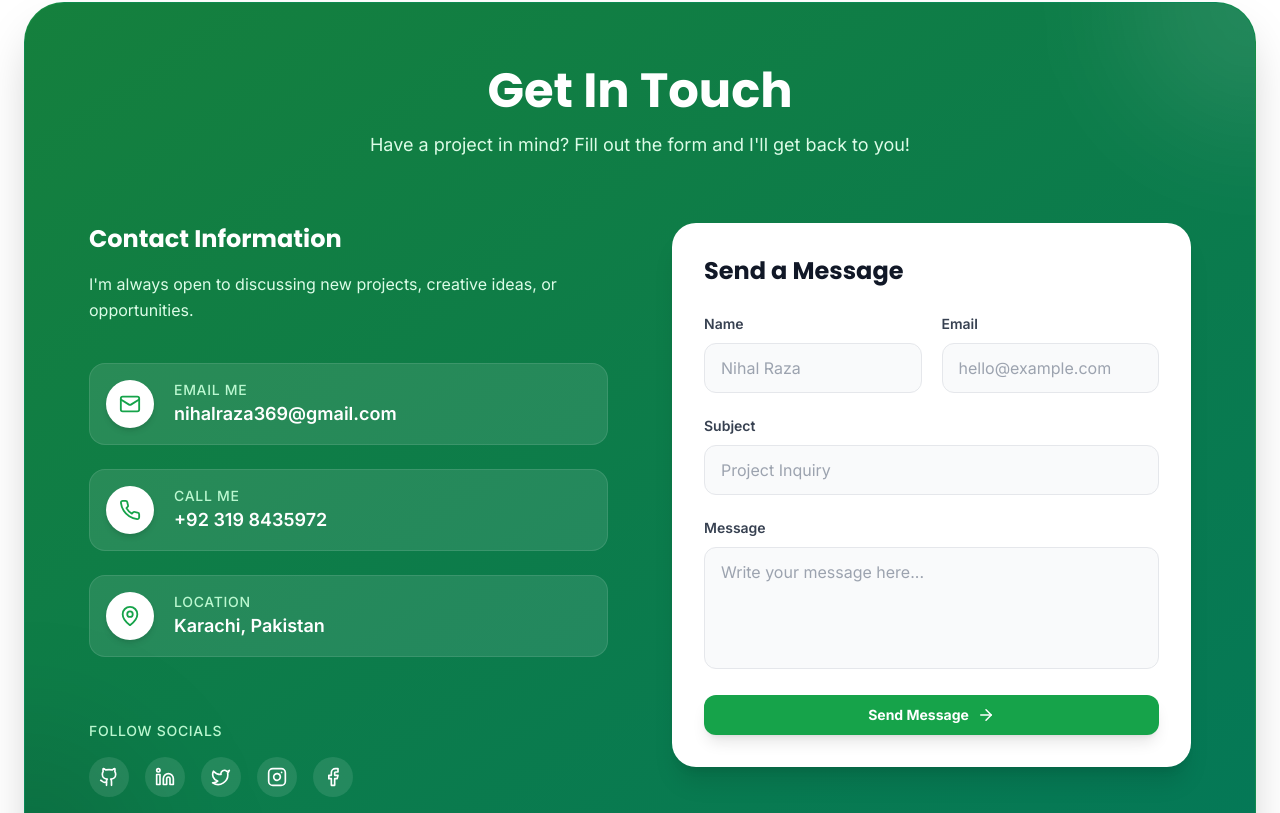
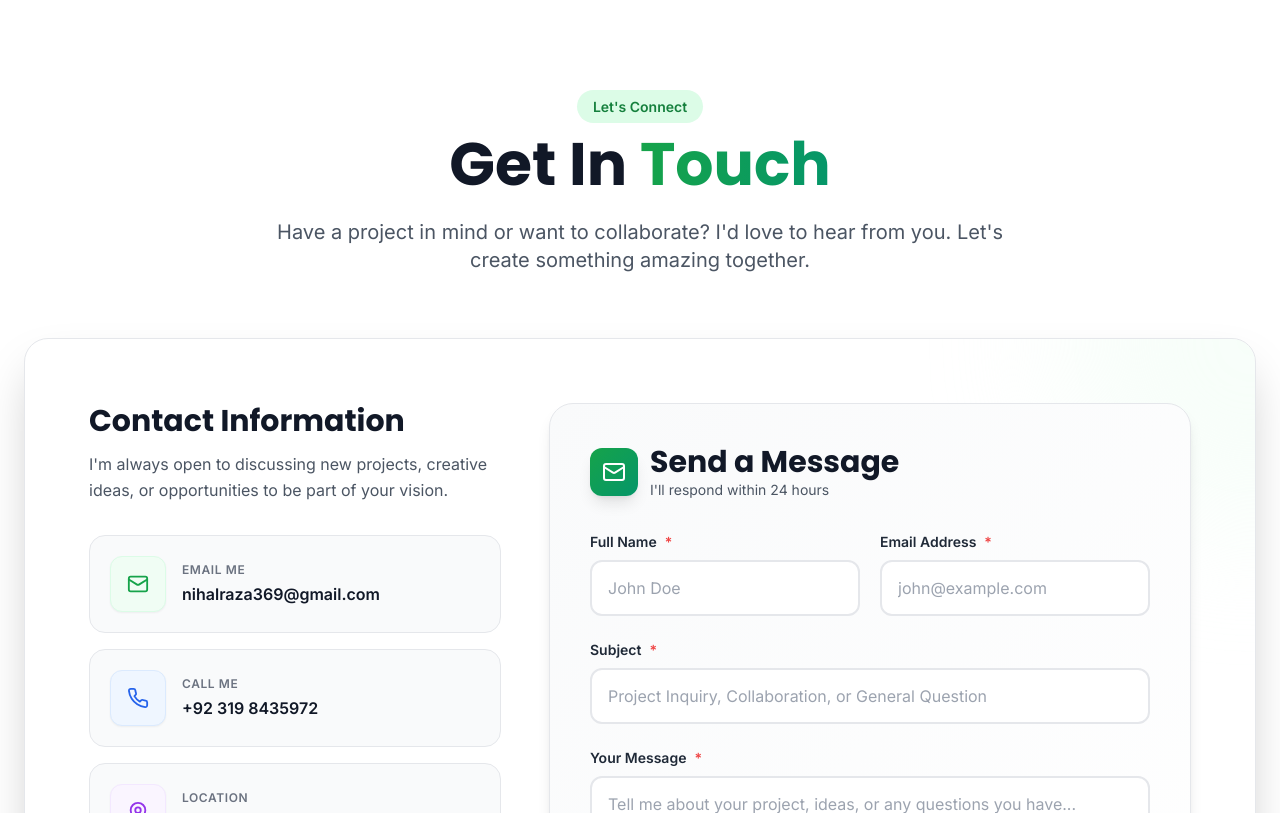
Before and after one commit to nihalraza369/My-Portfolio, a React (Vite) app: page / in a window 1280 px wide. Shown: the part 6727-7540 px from the top of the page. Built offline with nearby package versions, Linux system fonts and the light colour scheme.

Commit message:
enhance Contact component with improved layout, styling, and form validation

```diff
--- a/src/components/Contact.jsx
+++ b/src/components/Contact.jsx
@@ -81,75 +81,107 @@ const Contact = () => {
   };
 
   return (
-    <section className="py-16 lg:py-1" id="contact">
+    <section className="py-20 lg:py-24" id="contact">
       <div className="container mx-auto px-4 sm:px-6">
+
+        {/* Section Header */}
+        <motion.div
+          initial={{ opacity: 0, y: 20 }}
+          whileInView={{ opacity: 1, y: 0 }}
+          viewport={{ once: true }}
+          transition={{ duration: 0.5 }}
+          className="text-center mb-16"
+        >
+          <motion.div
+            initial={{ scale: 0 }}
+            whileInView={{ scale: 1 }}
+            viewport={{ once: true }}
+            transition={{ delay: 0.2, type: "spring", stiffness: 200 }}
+            className="inline-block mb-4"
+          >
+            <span className="bg-green-100 text-green-700 px-4 py-2 rounded-full text-sm font-semibold">
+              Let's Connect
+            </span>
+          </motion.div>
+          <h2 className="text-4xl md:text-5xl lg:text-6xl font-bold text-gray-900 mb-6">
+            Get In <span className="bg-gradient-to-r from-green-600 to-emerald-600 bg-clip-text text-transparent">Touch</span>
+          </h2>
+          <p className="text-lg md:text-xl text-gray-600 max-w-3xl mx-auto leading-relaxed">
+            Have a project in mind or want to collaborate? I'd love to hear from you. Let's create something amazing together.
+          </p>
+        </motion.div>
 
         <motion.div
           initial={{ opacity: 0, y: 30 }}
           whileInView={{ opacity: 1, y: 0 }}
           viewport={{ once: true }}
-          transition={{ duration: 0.6 }}
-          className="rounded-[2.5rem] shadow-2xl overflow-hidden relative border border-green-500/20 bg-gradient-to-br from-green-700 to-emerald-700"
+          transition={{ duration: 0.6, delay: 0.2 }}
+          className="rounded-3xl shadow-2xl overflow-hidden relative border border-gray-200 bg-white"
         >
           {/* Background Patterns */}
-          <div className="absolute top-0 right-0 w-64 h-64 bg-white/10 rounded-full blur-3xl -translate-y-1/2 translate-x-1/2 pointer-events-none"></div>
-          <div className="absolute bottom-0 left-0 w-64 h-64 bg-black/10 rounded-full blur-3xl translate-y-1/2 -translate-x-1/2 pointer-events-none"></div>
+          <div className="absolute top-0 right-0 w-96 h-96 bg-green-50 rounded-full blur-3xl -translate-y-1/2 translate-x-1/2 pointer-events-none opacity-50"></div>
+          <div className="absolute bottom-0 left-0 w-96 h-96 bg-emerald-50 rounded-full blur-3xl translate-y-1/2 -translate-x-1/2 pointer-events-none opacity-50"></div>
 
           <div className="p-6 sm:p-10 lg:p-16 relative z-10">
 
-            <div className="text-center mb-16">
-              <h2 className="text-3xl md:text-5xl font-bold text-white mb-4">
-                Get In Touch
-              </h2>
-              <p className="text-green-100 max-w-2xl mx-auto text-lg">
-                Have a project in mind? Fill out the form and I'll get back to you!
+            <div className="grid lg:grid-cols-5 gap-10 lg:gap-12 items-start">
+
+              {/* LEFT SIDE: INFO */}
+              <div className="lg:col-span-2 space-y-8">
+                <div>
+                  <h3 className="text-2xl md:text-3xl font-bold mb-3 text-gray-900">Contact Information</h3>
+                  <p className="text-gray-600 leading-relaxed text-base">
+                    I'm always open to discussing new projects, creative ideas, or opportunities to be part of your vision.
                   </p>
                 </div>
 
-            <div className="grid lg:grid-cols-2 gap-10 lg:gap-16 items-start">
-
-              {/* LEFT SIDE: INFO */}
-              <div className="space-y-10 text-white">
-                <div>
-                  <h3 className="text-2xl font-bold mb-4">Contact Information</h3>
-                  <p className="text-green-100 leading-relaxed">
-                    I'm always open to discussing new projects, creative ideas, or opportunities.
-                  </p>
-                </div>
-
-                <div className="space-y-6">
+                <div className="space-y-4">
                   {[
-                    { icon: Mail, title: 'Email Me', value: 'nihalraza369@gmail.com', link: 'mailto:nihalraza369@gmail.com' },
-                    { icon: Phone, title: 'Call Me', value: '+92 319 8435972', link: 'tel:+923198435972' },
-                    { icon: MapPin, title: 'Location', value: 'Karachi, Pakistan', link: '#' }
-                  ].map((item, index) => (
+                    { icon: Mail, title: 'Email Me', value: 'nihalraza369@gmail.com', link: 'mailto:nihalraza369@gmail.com', color: 'green' },
+                    { icon: Phone, title: 'Call Me', value: '+92 319 8435972', link: 'tel:+923198435972', color: 'blue' },
+                    { icon: MapPin, title: 'Location', value: 'Karachi, Pakistan', link: '#', color: 'purple' }
+                  ].map((item, index) => {
+                    const colorClasses = {
+                      green: 'bg-green-50 text-green-600 border-green-100 hover:bg-green-100',
+                      blue: 'bg-blue-50 text-blue-600 border-blue-100 hover:bg-blue-100',
+                      purple: 'bg-purple-50 text-purple-600 border-purple-100 hover:bg-purple-100'
+                    };
+                    return (
                       <a
                         key={index}
                         href={item.link}
-                      className="flex items-center space-x-5 p-4 rounded-2xl bg-white/10 hover:bg-white/20 border border-white/10 transition-all duration-300 hover:translate-x-2"
+                        className="flex items-center space-x-4 p-5 rounded-2xl bg-gray-50 hover:bg-gray-100 border border-gray-200 transition-all duration-300 hover:shadow-lg hover:-translate-y-1 group"
                       >
-                      <div className="h-12 w-12 flex items-center justify-center bg-white rounded-full text-green-600 shadow-md">
+                        <div className={`h-14 w-14 flex items-center justify-center ${colorClasses[item.color]} rounded-xl border transition-all duration-300 shadow-sm`}>
                           <item.icon size={22} />
                         </div>
-                      <div>
-                        <p className="text-sm font-medium text-green-200 uppercase tracking-wider">{item.title}</p>
-                        <p className="text-lg font-semibold">{item.value}</p>
+                        <div className="flex-1">
+                          <p className="text-xs font-semibold text-gray-500 uppercase tracking-wider mb-1">{item.title}</p>
+                          <p className="text-base font-semibold text-gray-900 group-hover:text-green-600 transition-colors">{item.value}</p>
                         </div>
                       </a>
-                  ))}
+                    );
+                  })}
                 </div>
 
-                <div className="pt-6">
-                  <p className="text-sm font-medium text-green-200 mb-4 uppercase tracking-wider">Follow Socials</p>
-                  <div className="flex gap-4 flex-wrap">
+                <div className="pt-4 border-t border-gray-200">
+                  <p className="text-sm font-semibold text-gray-700 mb-4 uppercase tracking-wide">Connect With Me</p>
+                  <div className="flex gap-3 flex-wrap">
                     {[
-                      { Icon: Github, href: 'https://github.com/nihalraza369/', label: 'GitHub' },
-                      { Icon: Linkedin, href: 'https://www.linkedin.com/in/nehal-nughman-0a3496375/', label: 'LinkedIn' },
-                      { Icon: Twitter, href: 'https://twitter.com/nihalraza369', label: 'Twitter' },
-                      { Icon: Instagram, href: 'https://instagram.com/dev_nehal_raza', label: 'Instagram' },
-                      { Icon: Facebook, href: 'https://www.facebook.com/profile.php?id=61553495939260', label: 'Facebook' }
-                    ].map(({ Icon, href, label }, i) => (
-                      <a key={i} href={href} target="_blank" rel="noopener noreferrer" aria-label={label} className="h-10 w-10 flex items-center justify-center rounded-full bg-white/10 hover:bg-white text-white hover:text-green-700 transition-all duration-300">
+                      { Icon: Github, href: 'https://github.com/nihalraza369/', label: 'GitHub', color: 'hover:bg-gray-900 hover:text-white' },
+                      { Icon: Linkedin, href: 'https://www.linkedin.com/in/nehal-nughman-0a3496375/', label: 'LinkedIn', color: 'hover:bg-blue-600 hover:text-white' },
+                      { Icon: Twitter, href: 'https://twitter.com/nihalraza369', label: 'Twitter', color: 'hover:bg-sky-500 hover:text-white' },
+                      { Icon: Instagram, href: 'https://instagram.com/dev_nehal_raza', label: 'Instagram', color: 'hover:bg-pink-600 hover:text-white' },
+                      { Icon: Facebook, href: 'https://www.facebook.com/profile.php?id=61553495939260', label: 'Facebook', color: 'hover:bg-blue-700 hover:text-white' }
+                    ].map(({ Icon, href, label, color }, i) => (
+                      <a
+                        key={i}
+                        href={href}
+                        target="_blank"
+                        rel="noopener noreferrer"
+                        aria-label={label}
+                        className={`h-12 w-12 flex items-center justify-center rounded-xl bg-gray-100 text-gray-700 border border-gray-200 ${color} transition-all duration-300 hover:shadow-lg hover:-translate-y-1`}
+                      >
                         <Icon size={20} />
                       </a>
                     ))}
@@ -158,44 +190,58 @@ const Contact = () => {
               </div>
 
               {/* RIGHT SIDE: FORM */}
-              <div className="bg-white rounded-3xl p-6 sm:p-8 shadow-xl max-w-xl w-full mx-auto">
-                <h3 className="text-2xl font-bold text-gray-900 mb-6">Send a Message</h3>
+              <div className="lg:col-span-3 bg-gradient-to-br from-gray-50 to-white rounded-3xl p-8 sm:p-10 shadow-lg border border-gray-200 max-w-2xl w-full mx-auto lg:mx-0">
+                <div className="flex items-center gap-3 mb-8">
+                  <div className="h-12 w-12 rounded-xl bg-gradient-to-br from-green-600 to-emerald-600 flex items-center justify-center text-white shadow-lg">
+                    <Mail size={24} />
+                  </div>
+                  <div>
+                    <h3 className="text-2xl md:text-3xl font-bold text-gray-900">Send a Message</h3>
+                    <p className="text-sm text-gray-600">I'll respond within 24 hours</p>
+                  </div>
+                </div>
 
                 {/* ref={formRef} lagana zaroori hai EmailJS ke liye */}
-                <form ref={formRef} onSubmit={handleSubmit} className="space-y-5">
+                <form ref={formRef} onSubmit={handleSubmit} className="space-y-6">
                   <div className="grid md:grid-cols-2 gap-5">
                     <div className="space-y-2">
-                      <label className="text-sm font-semibold text-gray-700" htmlFor="name">Name</label>
+                      <label className="text-sm font-semibold text-gray-800 flex items-center gap-2" htmlFor="name">
+                        Full Name <span className="text-red-500">*</span>
+                      </label>
                       <input
                         type="text"
                         id="name"
-                        name="name" // Ye name EmailJS template me {{name}} se match hona chahiye
+                        name="name"
                         value={formData.name}
                         onChange={handleChange}
                         required
-                        placeholder="Nihal Raza"
+                        placeholder="John Doe"
                         autoComplete="name"
-                        className="w-full bg-gray-50 border border-gray-200 rounded-xl px-4 py-3 text-gray-900 focus:outline-none focus:border-green-500 focus:ring-1 focus:ring-green-500 transition-all"
+                        className="w-full bg-white border-2 border-gray-200 rounded-xl px-4 py-3.5 text-gray-900 placeholder:text-gray-400 focus:outline-none focus:border-green-500 focus:ring-2 focus:ring-green-500/20 transition-all"
                       />
                     </div>
                     <div className="space-y-2">
-                      <label className="text-sm font-semibold text-gray-700" htmlFor="email">Email</label>
+                      <label className="text-sm font-semibold text-gray-800 flex items-center gap-2" htmlFor="email">
+                        Email Address <span className="text-red-500">*</span>
+                      </label>
                       <input
                         type="email"
                         id="email"
-                        name="email" // Ye name EmailJS template me {{email}} se match hona chahiye
+                        name="email"
                         value={formData.email}
                         onChange={handleChange}
                         required
-                        placeholder="hello@example.com"
+                        placeholder="john@example.com"
                         autoComplete="email"
-                        className="w-full bg-gray-50 border border-gray-200 rounded-xl px-4 py-3 text-gray-900 focus:outline-none focus:border-green-500 focus:ring-1 focus:ring-green-500 transition-all"
+                        className="w-full bg-white border-2 border-gray-200 rounded-xl px-4 py-3.5 text-gray-900 placeholder:text-gray-400 focus:outline-none focus:border-green-500 focus:ring-2 focus:ring-green-500/20 transition-all"
                       />
                     </div>
                   </div>
 
                   <div className="space-y-2">
-                    <label className="text-sm font-semibold text-gray-700" htmlFor="subject">Subject</label>
+                    <label className="text-sm font-semibold text-gray-800 flex items-center gap-2" htmlFor="subject">
+                      Subject <span className="text-red-500">*</span>
+                    </label>
                     <input
                       type="text"
                       id="subject"
@@ -203,40 +249,55 @@ const Contact = () => {
                       value={formData.subject}
                       onChange={handleChange}
                       required
-                      placeholder="Project Inquiry"
+                      placeholder="Project Inquiry, Collaboration, or General Question"
                       autoComplete="off"
-                      className="w-full bg-gray-50 border border-gray-200 rounded-xl px-4 py-3 text-gray-900 focus:outline-none focus:border-green-500 focus:ring-1 focus:ring-green-500 transition-all"
+                      className="w-full bg-white border-2 border-gray-200 rounded-xl px-4 py-3.5 text-gray-900 placeholder:text-gray-400 focus:outline-none focus:border-green-500 focus:ring-2 focus:ring-green-500/20 transition-all"
                     />
                   </div>
 
                   <div className="space-y-2">
-                    <label className="text-sm font-semibold text-gray-700" htmlFor="message">Message</label>
+                    <label className="text-sm font-semibold text-gray-800 flex items-center gap-2" htmlFor="message">
+                      Your Message <span className="text-red-500">*</span>
+                    </label>
                     <textarea
-                      name="message" // Ye name EmailJS template me {{message}} se match hona chahiye
+                      name="message"
                       id="message"
                       value={formData.message}
                       onChange={handleChange}
                       required
-                      rows="4"
-                      placeholder="Write your message here..."
+                      rows="5"
+                      placeholder="Tell me about your project, ideas, or any questions you have..."
                       autoComplete="off"
-                      className="w-full bg-gray-50 border border-gray-200 rounded-xl px-4 py-3 text-gray-900 focus:outline-none focus:border-green-500 focus:ring-1 focus:ring-green-500 transition-all resize-none"
+                      className="w-full bg-white border-2 border-gray-200 rounded-xl px-4 py-3.5 text-gray-900 placeholder:text-gray-400 focus:outline-none focus:border-green-500 focus:ring-2 focus:ring-green-500/20 transition-all resize-none"
                     ></textarea>
                   </div>
 
                   <Button
                     type="submit"
                     disabled={isSubmitting}
-                    className="w-full bg-green-600 hover:bg-green-700 text-white font-bold py-5 rounded-xl shadow-lg hover:shadow-green-900/20 transition-all duration-300 flex items-center justify-center gap-2 group"
+                    className="w-full bg-gradient-to-r from-green-600 to-emerald-600 hover:from-green-700 hover:to-emerald-700 text-white font-bold py-4 rounded-xl shadow-lg shadow-green-500/30 hover:shadow-xl hover:shadow-green-500/40 transition-all duration-300 flex items-center justify-center gap-2 group disabled:opacity-50 disabled:cursor-not-allowed"
                   >
                     {isSubmitting ? (
-                      "Sending..."
+                      <>
+                        <motion.div
+                          animate={{ rotate: 360 }}
+                          transition={{ duration: 1, repeat: Infinity, ease: "linear" }}
+                          className="w-5 h-5 border-2 border-white border-t-transparent rounded-full"
+                        />
+                        Sending...
+                      </>
                     ) : (
                       <>
-                        Send Message <ArrowRight size={18} className="group-hover:translate-x-1 transition-transform" />
+                        <Mail size={18} />
+                        Send Message
+                        <ArrowRight size={18} className="group-hover:translate-x-1 transition-transform" />
                       </>
                     )}
                   </Button>
+
+                  <p className="text-xs text-center text-gray-500 pt-2">
+                    Your information is secure and will never be shared with third parties.
+                  </p>
                 </form>
               </div>
 
```
Lines whose indentation alone changed are shown as unchanged.
